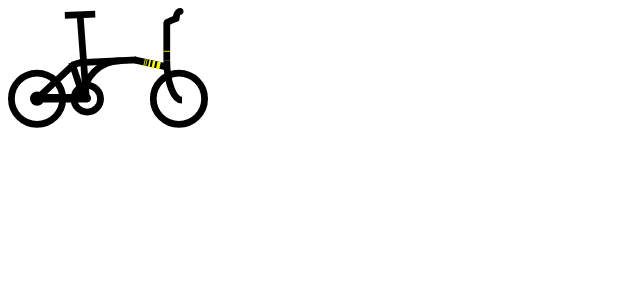
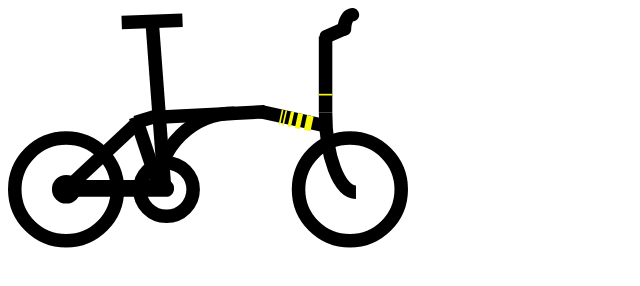
Before and after one commit to jim-thisplace/bessie, a website: page inlined.html in a window 1280 px wide. Shown: the whole page, without its empty margins (0-640 px from the left). Drawn offline with Linux system fonts and the light colour scheme.

Commit message:
make the image bigger

```diff
--- a/bessie.css
+++ b/bessie.css
@@ -1,5 +1,5 @@
 svg {
-    width: 200px;
+    width: 400px;
 }
 
 svg * {
--- a/inlined.html
+++ b/inlined.html
@@ -2,7 +2,7 @@
 <head>
     <style>
 svg {
-    width: 200px;
+    width: 400px;
 }
 
 svg * {
```
